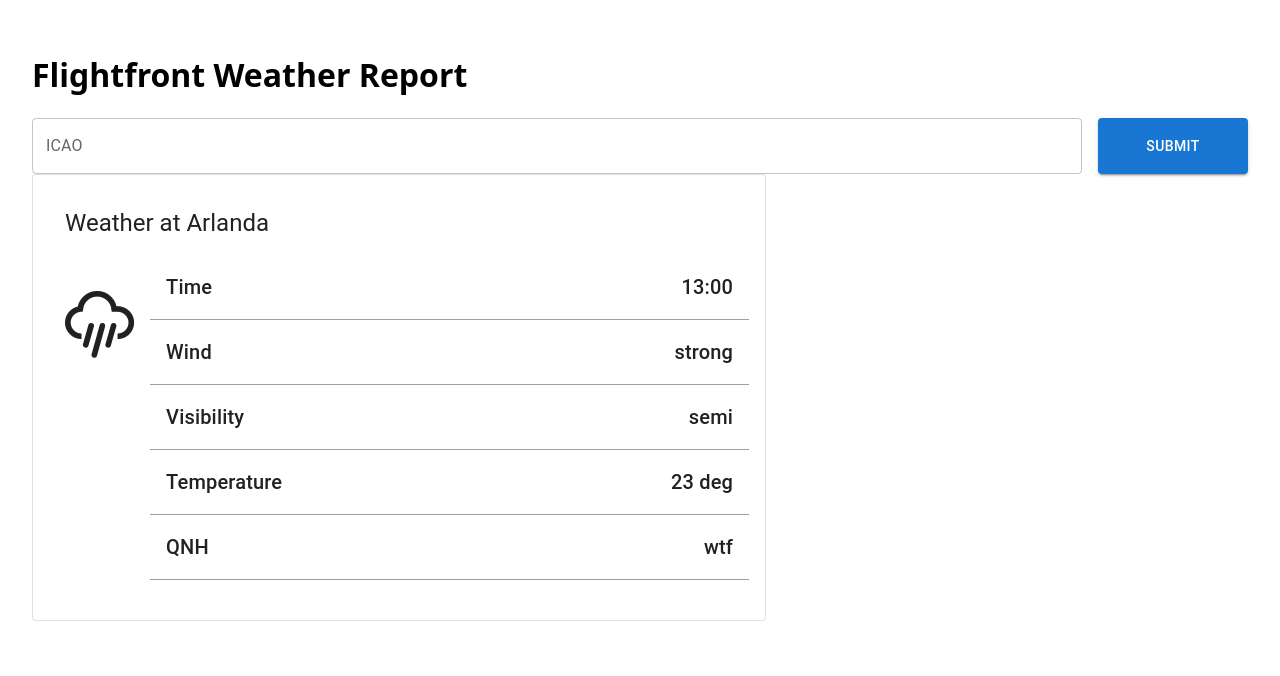
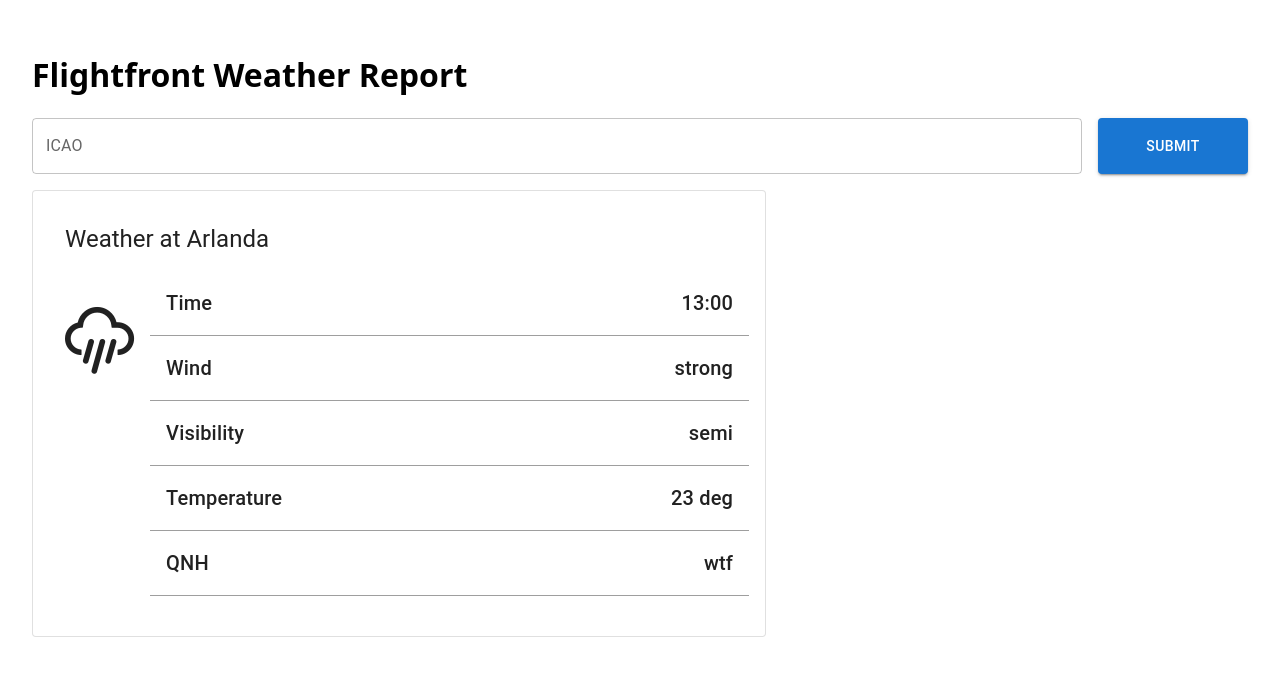
Before and after one commit to nikitasjolander-forefront/Flightfront, a React (Vite) app in the folder react/: page / in a window 1280 px wide. Shown: the top 676 px of the page. Built offline with nearby package versions, Linux system fonts and the light colour scheme.

Commit message:
Added stacking element

```diff
--- a/react/src/App.tsx
+++ b/react/src/App.tsx
@@ -1,3 +1,4 @@
+import { Stack } from "@mui/material";
 import "./App.css";
 import IcaoInput from "./components/IcaoInput/IcaoInput";
 import WeatherCard from "./components/WatherCard/WeatherCard";
@@ -6,8 +7,10 @@ function App() {
   return (
     <>
       <h1>Flightfront Weather Report</h1>
-      <IcaoInput />
-      <WeatherCard />
+      <Stack spacing={2}>
+        <IcaoInput />
+        <WeatherCard />
+      </Stack>
     </>
   );
 }
```
